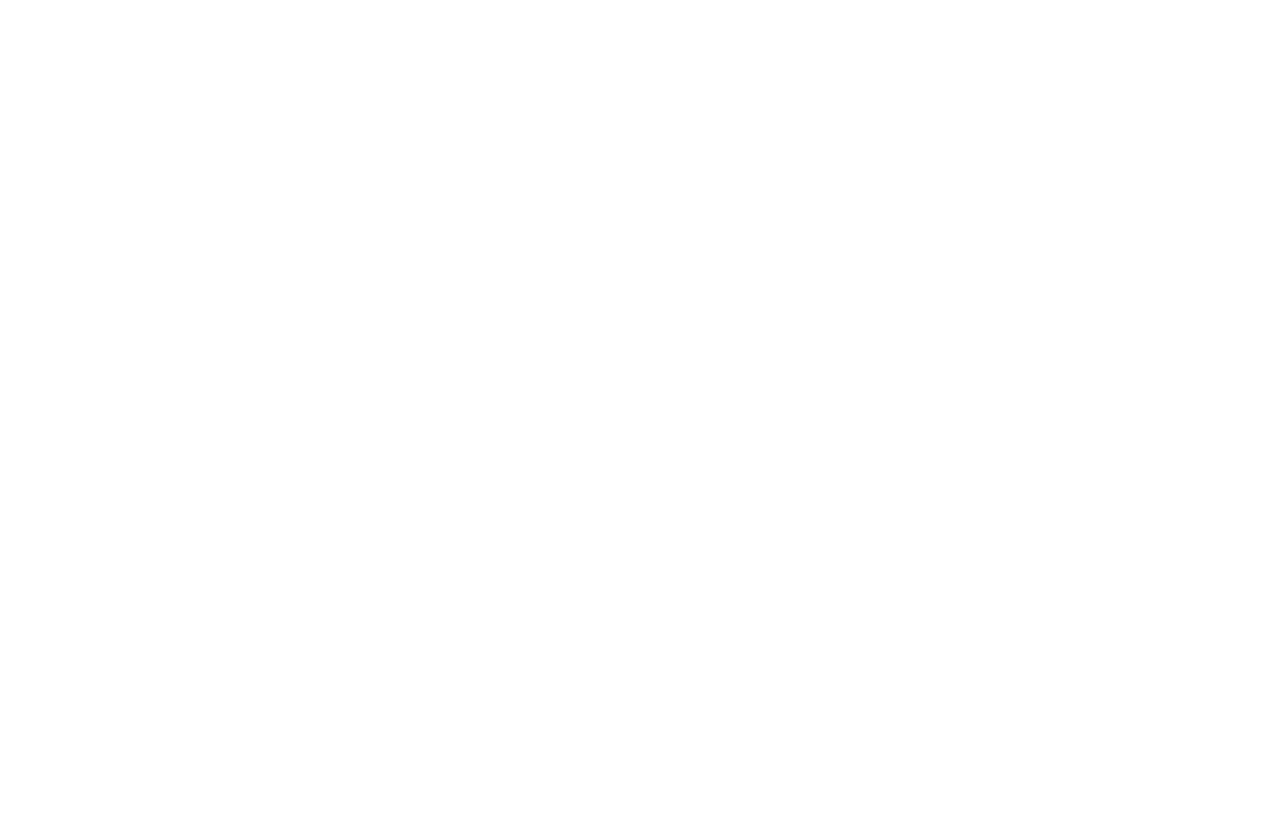
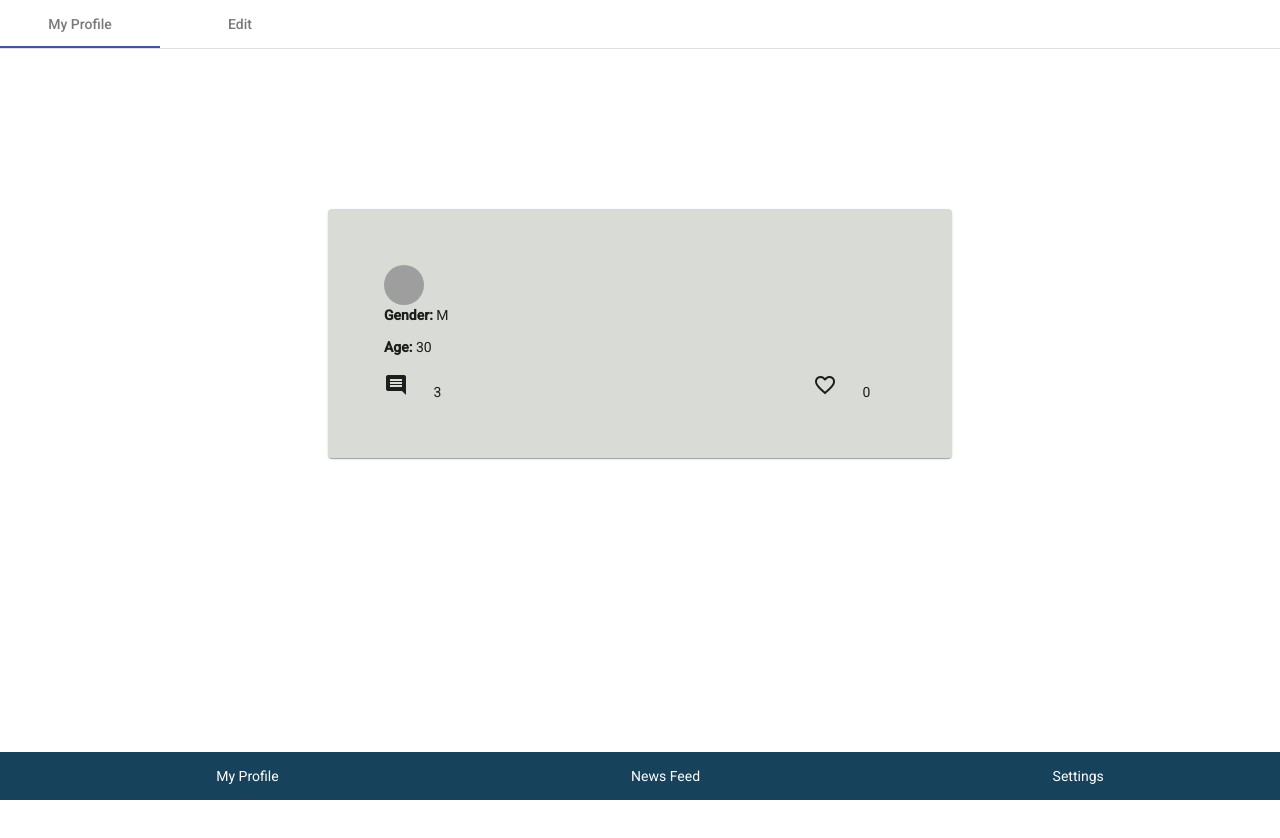
Before and after one commit to haiexcd/SocialApp, an Angular app: page /profile in a window 1280 px wide. Before the commit this address led to /. Shown: the top 838 px of the page. Before the commit the page ends 800 px from the top, so only its background shows below. Built offline with nearby package versions, Linux system fonts and the light colour scheme; grey boxes are pictures that could not be loaded.

Commit message:
added profile to profile-tab

```diff
--- a/src/app/app-routing.module.ts
+++ b/src/app/app-routing.module.ts
@@ -11,6 +11,9 @@
   { path: 'home',
   loadChildren: () => import('./features/home-page/home-page.module').then(m => m.HomePageModule)
   },
+  { path: 'profile',
+  loadChildren: () => import('./features/profile-page/profile-page.module').then(m => m.ProfilePageModule)
+  },
 ];
 
 @NgModule({
--- a/src/app/app.module.ts
+++ b/src/app/app.module.ts
@@ -12,6 +12,7 @@
 import { HttpClientModule } from '@angular/common/http';
 import { RegisterPageModule } from './features/register-page/register-page.module';
 import { HomePageModule } from './features/home-page/home-page.module';
+import { ProfilePageModule } from './features/profile-page/profile-page.module';
 
 
 @NgModule({
@@ -27,6 +28,7 @@
     RegisterPageModule,
     HomePageModule,
     SharedModule,
+    ProfilePageModule,
     BrowserAnimationsModule,
 
   ],
--- /dev/null
+++ b/src/app/features/profile-page/profile-tab/profile-tab.component.html
@@ -0,0 +1,9 @@
+<mat-tab-group>
+    <mat-tab label="My Profile">
+        <app-profile></app-profile>
+    </mat-tab>
+    <mat-tab label="Edit">
+
+    </mat-tab>
+</mat-tab-group>
+<app-navbar></app-navbar>
--- /dev/null
+++ b/src/app/features/profile-page/profile-tab/profile-tab.component.ts
@@ -0,0 +1,15 @@
+import { Component, OnInit } from '@angular/core';
+
+@Component({
+  selector: 'app-profile-tab',
+  templateUrl: './profile-tab.component.html',
+  styleUrls: ['./profile-tab.component.sass']
+})
+export class ProfileTabComponent implements OnInit {
+
+  constructor() { }
+
+  ngOnInit(): void {
+  }
+
+}
--- /dev/null
+++ b/src/app/features/profile-page/profile-tab/profile/profile.component.html
@@ -0,0 +1,23 @@
+<div class="profile_page">
+    <mat-card class="profile">
+        <mat-card-header class="header">
+            <img mat-card-avatar class="avatar" src="https://cdn-icons-png.flaticon.com/512/924/924915.png">
+            <mat-card-title class="name">{{userProfile?.userName}}</mat-card-title>
+            <mat-card-subtitle class="email">{{userProfile?.userEmail}}</mat-card-subtitle>
+        </mat-card-header >
+        <mat-card-content class="content">
+            <p><b>Gender:</b> M</p>
+            <p><b>Age:</b> 30</p>
+        </mat-card-content>
+        <div class="count">
+            <div class="comment">
+                <mat-icon> comment</mat-icon>
+                <span>3</span>
+            </div>
+            <div class="like">
+                <mat-icon>favorite_border</mat-icon>
+                <span>0</span>
+            </div>
+        </div>
+    </mat-card>
+</div>
--- /dev/null
+++ b/src/app/features/profile-page/profile-tab/profile/profile.component.sass
@@ -0,0 +1,28 @@
+@import "../../../../../styles.sass"
+.profile_page
+    margin-top: 20vh
+    width: 100vw
+    height: 90vh
+
+    .profile
+        padding: 7vh
+        display: block
+        margin: auto
+        margin-block-start: auto
+        width: 40vw
+        background-color: $white
+
+
+    .count
+        margin: 0
+        display: flex
+        justify-content: space-between
+        margin: auto
+        text-align: center
+
+
+    .icon
+        width: 3vw
+
+    span
+        padding: 2vw
--- /dev/null
+++ b/src/app/features/profile-page/profile-tab/profile/profile.component.ts
@@ -0,0 +1,24 @@
+import { Component, OnInit } from '@angular/core';
+import { userToken } from 'src/app/shared/models/userToken';
+import { PostLoginService } from 'src/app/shared/service/post-login.service';
+
+@Component({
+  selector: 'app-profile',
+  templateUrl: './profile.component.html',
+  styleUrls: ['./profile.component.sass']
+})
+export class ProfileComponent implements OnInit {
+
+    userProfile: userToken | null | undefined
+
+  constructor(private service: PostLoginService) { }
+
+  ngOnInit(): void {
+    this.userProfile = this.service.getToken()
+    console.log(this.userProfile)
+  }
+
+
+
+
+}
```
Also changed, not shown: src/app/features/profile-page/profile-page-routing.module.ts (added, +13 -0 lines), src/app/features/profile-page/profile-page.module.ts (added, +30 -0 lines), src/app/features/profile-page/profile-tab/profile-tab.component.sass (added), 2 other files (tests, documents, lock files or other folders).
